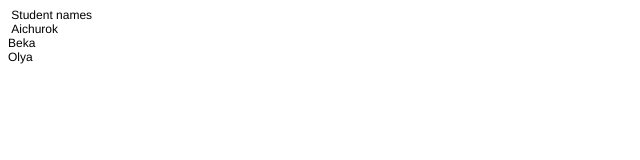
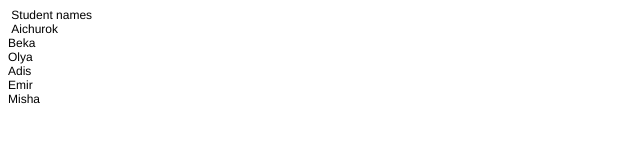
Before and after one commit to Subankulova/myproject, a plain HTML site: page index.html in a window 1280 px wide. Shown: the full height of the page, 0-640 px from the left. Drawn offline with Linux system fonts and the light colour scheme.

Commit message:
Added 3 more students

```diff
--- a/index.html
+++ b/index.html
@@ -8,7 +8,6 @@
   <meta name="CocoaVersion" content="2113.2">
   <style type="text/css">
     p.p1 {margin: 0.0px 0.0px 0.0px 0.0px; font: 12.0px Helvetica; color: #000000; -webkit-text-stroke: #000000}
-    p.p2 {margin: 0.0px 0.0px 0.0px 0.0px; font: 12.0px Helvetica; color: #000000; -webkit-text-stroke: #000000; min-height: 14.0px}
     span.s1 {font-kerning: none}
   </style>
 </head>
@@ -17,6 +16,10 @@
 <p class="p1"><span class="s1"><span class="Apple-converted-space"> </span>Aichurok<span class="Apple-converted-space"> </span></span></p>
 <p class="p1"><span class="s1">Beka</span></p>
 <p class="p1"><span class="s1">Olya</span></p>
-<p class="p2"><span class="s1"></span><br></p>
+<p class="p1"><span class="s1">Adis</span></p>
+<p class="p1"><span class="s1">Emir</span></p>
+<p class="p1"><span class="s1">Misha</span></p>
+<p class="p1"><span class="s1"><br>
+</span></p>
 </body>
 </html>
```
